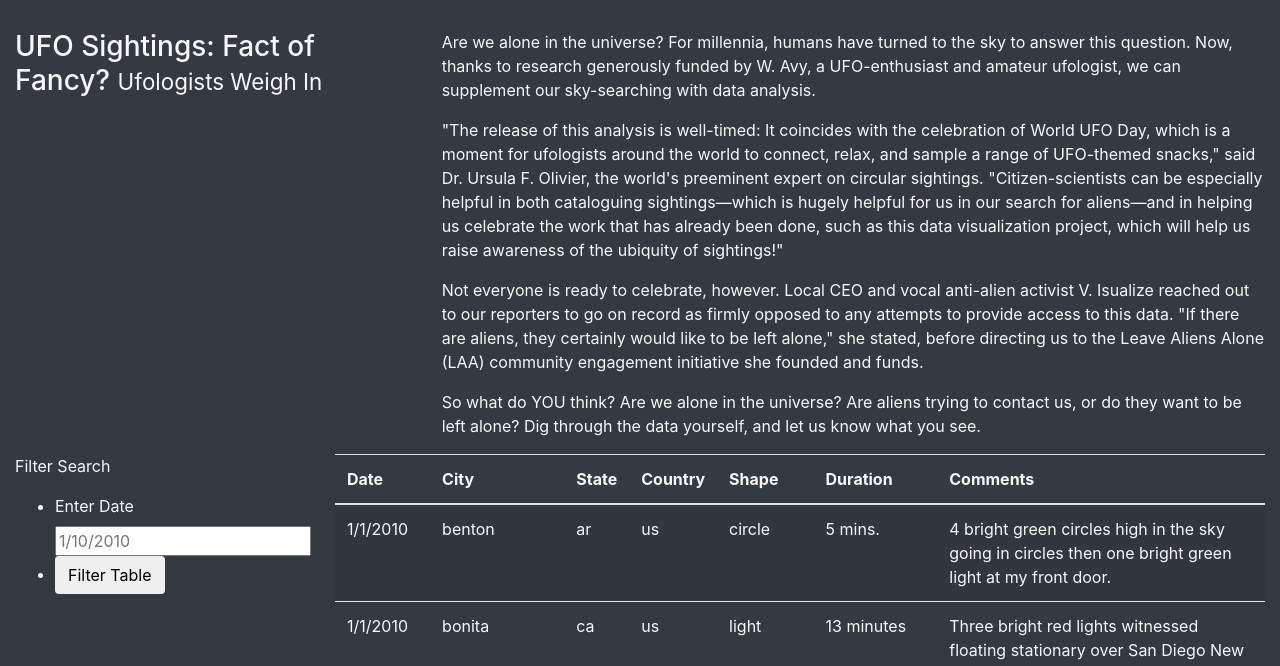
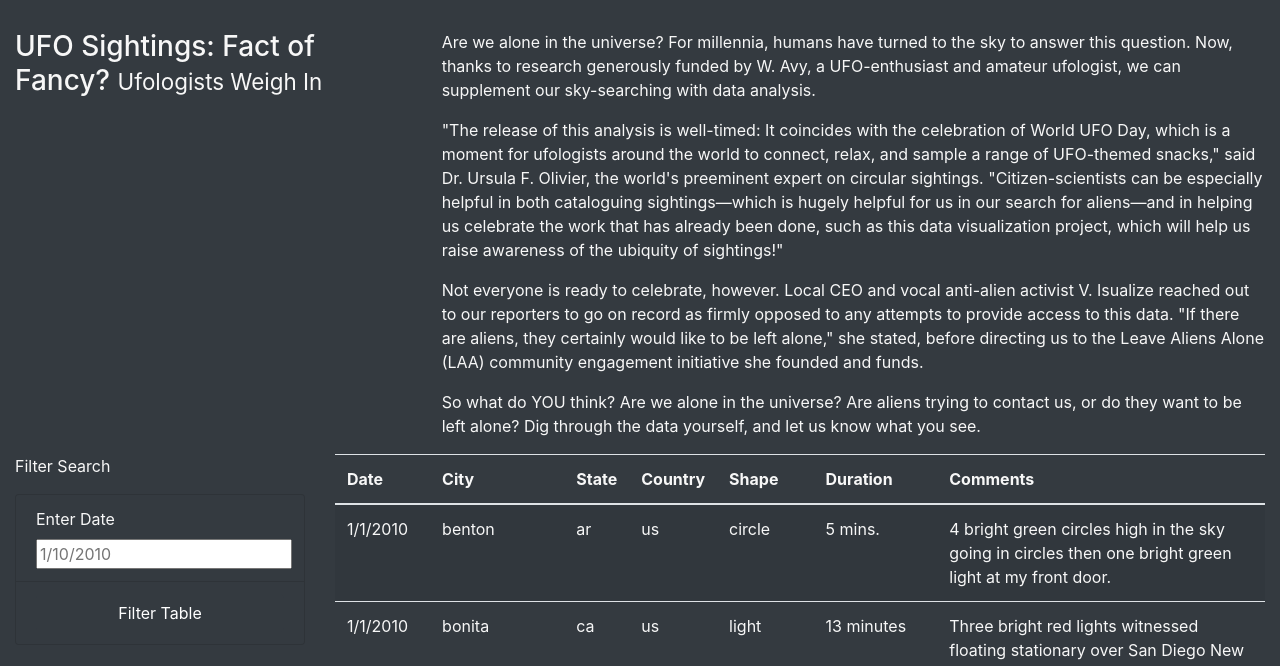
Before and after one commit to Connectime4ever/UFOs, a plain HTML site: page index.html in a window 1280 px wide. Shown: the part 277-943 px from the top of the page. Drawn offline with nearby package versions, Linux system fonts and the light colour scheme.

Commit message:
bullet points removed

```diff
--- a/index.html
+++ b/index.html
@@ -14,8 +14,7 @@
     <link rel="stylesheet" href="static/css/style.css">
 <link rel="stylesheet" href="static/css/style.css">
 </head>
-<body>
-  <body class="bg-dark">
+<body class="bg-dark">
     <div class="wrapper">
       <nav class="navbar navbar-dark bg-dark navbar-expand-lg">
         <nav class="navbar navbar-expand-lg">
@@ -50,16 +49,17 @@
         <div class="container-fluid">
             <div class="row">
               <div class="col-md-3">
-                <form>
+                  <form class="bg-dark">
                   <p>Filter Search</p>
-                  <ul>
-                    <li>
+
+                  <ul class="list-group bg-dark">
+                    <li class = "list-group-item bg-dark">
                       <label for="date">Enter Date</label>
                       <input type="text" placeholder="1/10/2010" id="datetime" />
                     </li>
-                    <li>
-                       <button id="filter-btn" type="button" class="btn btn-default">
-                         Filter Table
+                    <li class = "list-group-item bg-dark">
+                      <button id="filter-btn" type="button" class="btn btn-dark">
+                      Filter Table
                        </button>
                     </li>
                   </ul>
--- a/static/css/style.css
+++ b/static/css/style.css
@@ -7,3 +7,6 @@ body {
   background-size: 100% 100%;
   text-align: center;
 }
+#filter-btn {
+ width: 100%;
+}
```
